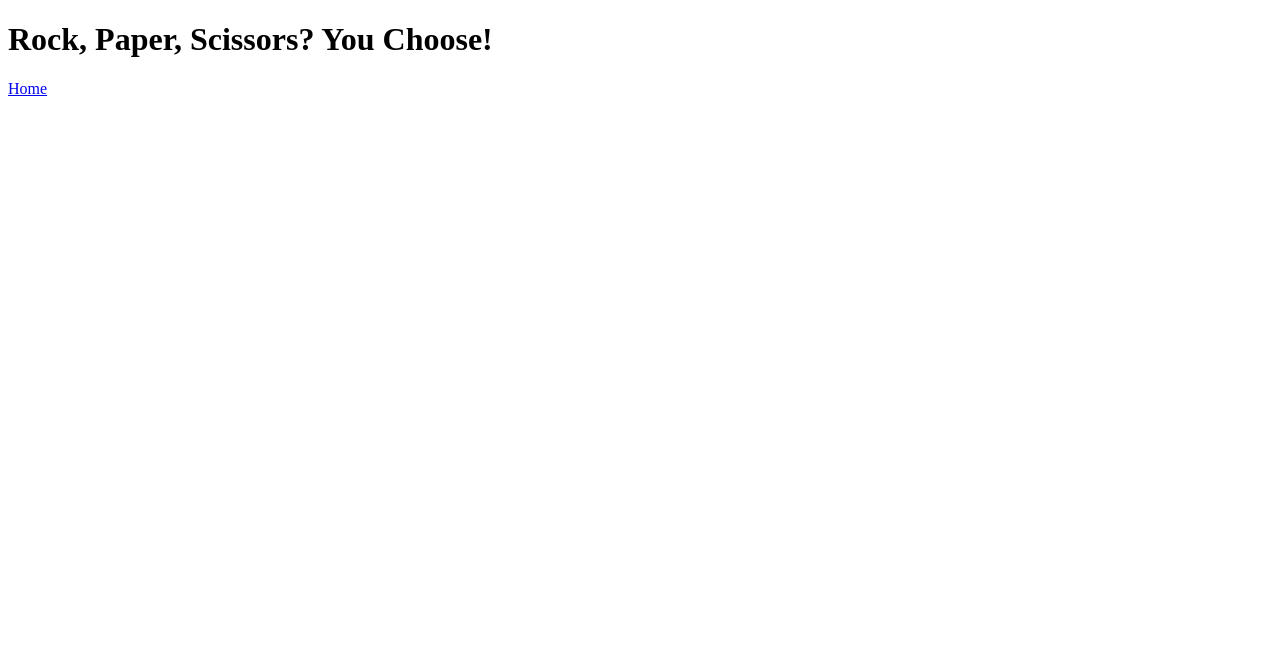
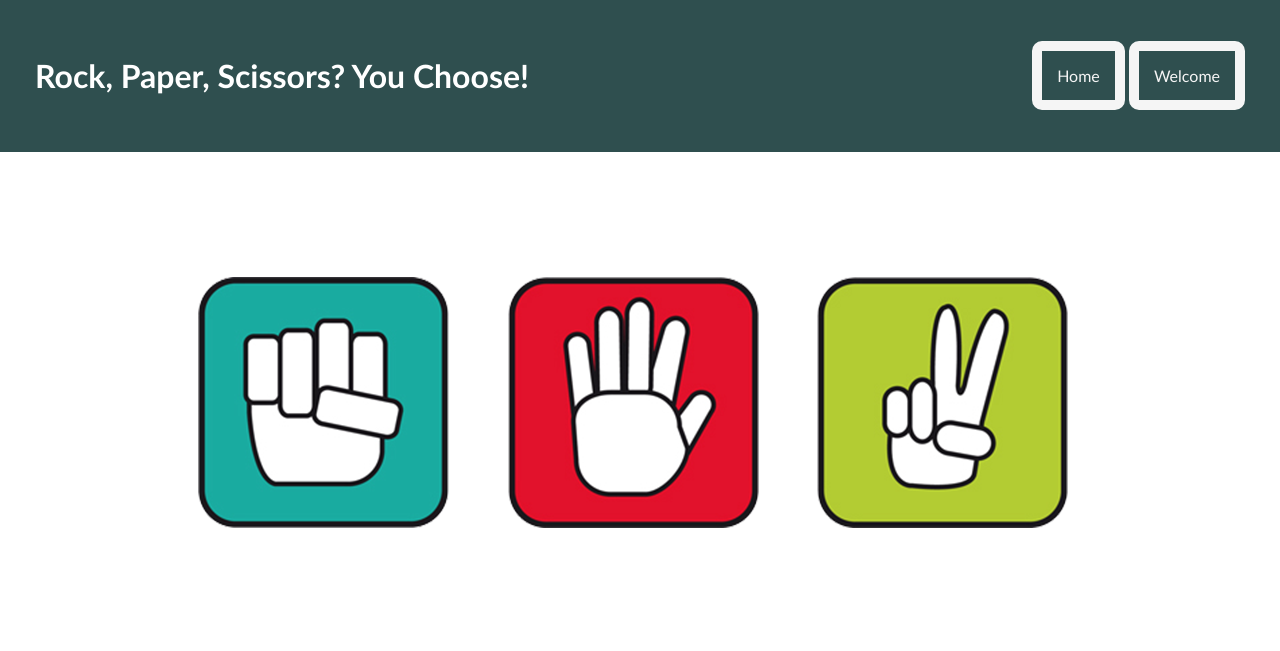
Before and after one commit to ttinning/rock_paper_scissors_homework_app, a Flask app: page / in a window 1280 px wide. Shown: the top 651 px of the page. Run offline with Flask 2, Linux system fonts and the light colour scheme.

Commit message:
welcome page added, logo and basic CSS styling

```diff
--- a/controller/controller.py
+++ b/controller/controller.py
@@ -14,3 +14,7 @@ def return_result(choice_1, choice_2):
     game = Game(player_1, player_2)
     winner = game.result()
     return render_template('result.html', winner=winner, choice_1 = choice_1, choice_2 = choice_2)
+
+@app.route('/welcome')
+def welcome():
+    return render_template('welcome.html', title="Welcome - Rock, Paper, Scissors!")
--- /dev/null
+++ b/static/style.css
@@ -0,0 +1,53 @@
+body {
+    font-family: 'Trebuchet MS', 'Lucida Sans Unicode', 'Lucida Grande', 'Lucida Sans', Arial, sans-serif;
+    margin:0;
+}
+
+header {
+    display: flex;
+    justify-content: space-between;
+    background-color:darkslategray;
+    color: white;
+    padding: 35px;
+    margin: 0px;
+}
+
+header > nav > a {
+    color: whitesmoke;
+    align-self: center;
+    text-decoration: none;
+    border: 10px, solid, whitesmoke;
+    border-style: solid;
+    padding: 15px;
+    border-radius: 10px;
+    transition-duration: 0.2s;
+}
+
+a:hover {
+    color:gray;
+}
+
+header > nav {
+    align-self: center;
+}
+
+.logo {
+    display: block;
+    margin-left: auto;
+    margin-right: auto;
+    margin-top: auto;
+    margin-bottom: auto;
+}
+
+.welcome_heading {
+    padding: 20px;
+}
+
+p {
+    padding-left:25px;
+}
+
+h3 {
+    text-align: center;
+    margin-top: 50px;
+}
--- a/templates/base.html
+++ b/templates/base.html
@@ -4,12 +4,17 @@
     <meta charset="UTF-8">
     <meta http-equiv="X-UA-Compatible" content="IE=edge">
     <meta name="viewport" content="width=device-width, initial-scale=1.0">
+    <link rel="stylesheet" href="/static/style.css">
     <title>{{ title }}</title>
 </head>
 <body>
-    <h1>Rock, Paper, Scissors? You Choose!</h1>
-    <a href="/">Home</a>
-
+    <header>
+        <h1>Rock, Paper, Scissors? You Choose!</h1>
+        <nav>
+            <a href="/">Home</a>
+            <a href="welcome">Welcome</a>
+        </nav>
+    </header>
     {% block content %}
     {% endblock %}
 
--- a/templates/home.html
+++ b/templates/home.html
@@ -2,4 +2,6 @@
 
 {% block content %}
 
+<img class="logo" src="/static/RPC.png" alt="RPS Logo">
+
 {% endblock %}
```
Also changed, not shown: templates/welcome.html (added, +14 -0 lines), static/RPC.png (added).
